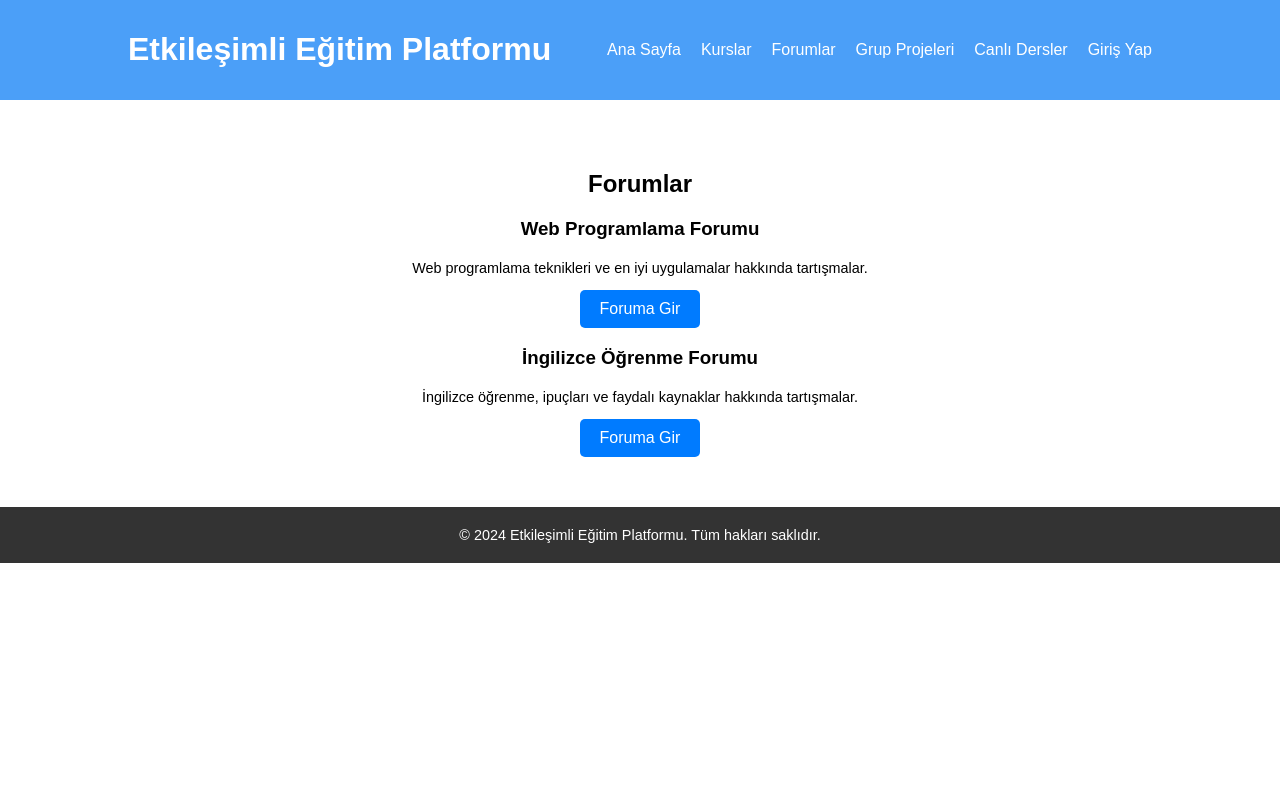
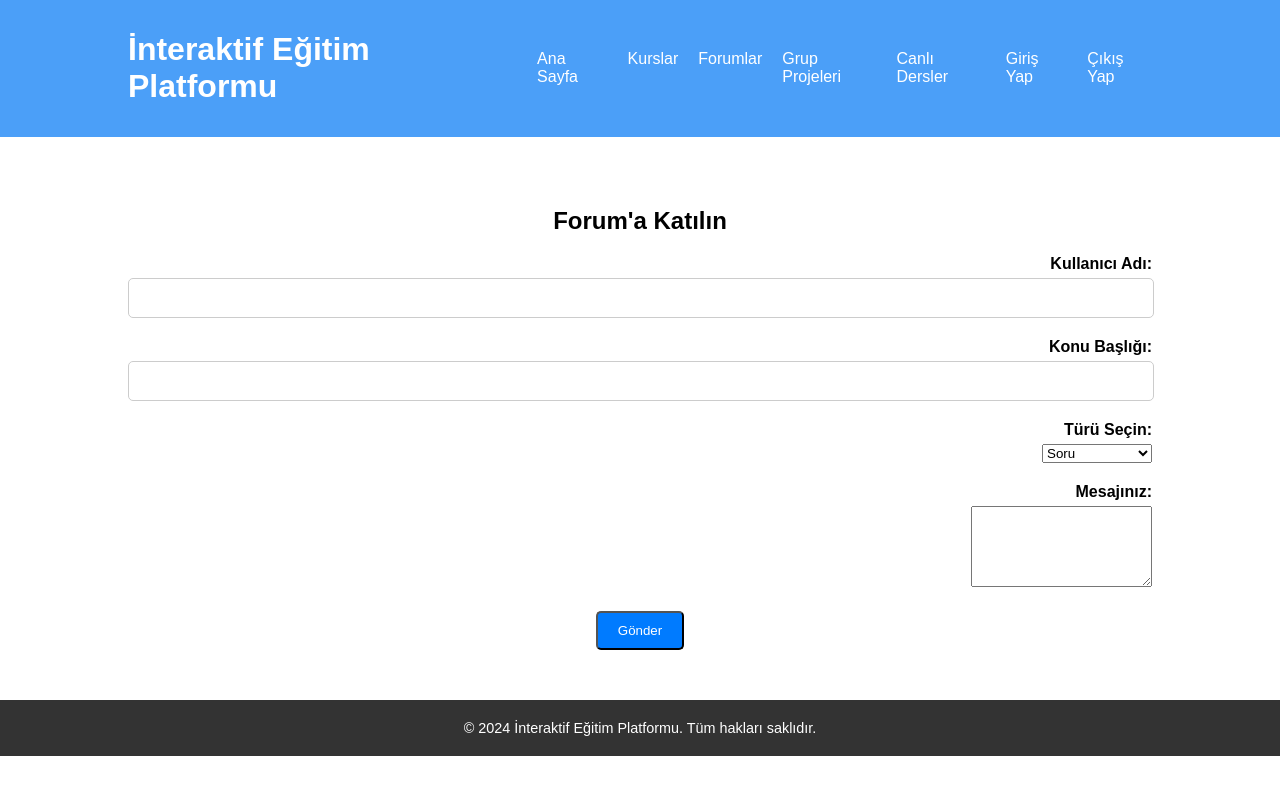
Before and after one commit to mahmodking55555/mahmudelvezir, a plain HTML site: page forums.html in a window 1280 px wide. Drawn offline with Linux system fonts and the light colour scheme.

Commit message:
Update forums.html

```diff
--- a/forums.html
+++ b/forums.html
@@ -9,7 +9,7 @@
 <body>
     <header>
         <div class="container">
-            <h1><a href="index.html">Etkileşimli Eğitim Platformu</a></h1>
+            <h1><a href="index.html">İnteraktif Eğitim Platformu</a></h1>
             <nav>
                 <ul>
                     <li><a href="index.html">Ana Sayfa</a></li>
@@ -18,31 +18,47 @@
                     <li><a href="projects.html">Grup Projeleri</a></li>
                     <li><a href="live.html">Canlı Dersler</a></li>
                     <li><a href="login.html">Giriş Yap</a></li>
+                    <li><a href="logout.html">Çıkış Yap</a></li>
                 </ul>
             </nav>
         </div>
     </header>
 
     <main class="container">
-        <h2>Forumlar</h2>
-        <div class="forum-list">
-            <div class="forum-item">
-                <h3>Web Programlama Forumu</h3>
-                <p>Web programlama teknikleri ve en iyi uygulamalar hakkında tartışmalar.</p>
-                <a href="forum-detail.html" class="btn">Foruma Gir</a>
-            </div>
-            <div class="forum-item">
-                <h3>İngilizce Öğrenme Forumu</h3>
-                <p>İngilizce öğrenme, ipuçları ve faydalı kaynaklar hakkında tartışmalar.</p>
-                <a href="forum-detail.html" class="btn">Foruma Gir</a>
-            </div>
-            <!-- Gerekirse daha fazla forum ekleyin -->
-        </div>
+        <section id="forum-form">
+            <h2>Forum'a Katılın</h2>
+            <form action="#" method="POST">
+                <div class="form-group">
+                    <label for="username">Kullanıcı Adı:</label>
+                    <input type="text" id="username" name="username" required>
+                </div>
+                <div class="form-group">
+                    <label for="topic">Konu Başlığı:</label>
+                    <input type="text" id="topic" name="topic" required>
+                </div>
+                <div class="form-group">
+                    <label for="discussion-type">Türü Seçin:</label>
+                    <select id="discussion-type" name="discussion-type" required>
+                        <option value="soru">Soru</option>
+                        <option value="tartışma">Tartışma</option>
+                        <option value="bilgi">Bilgi Paylaşımı</option>
+                    </select>
+                </div>
+                <div class="form-group">
+                    <label for="message">Mesajınız:</label>
+                    <textarea id="message" name="message" rows="5" required></textarea>
+                </div>
+                <button type="submit" class="btn">Gönder</button>
+            </form>
+        </section>
+
+        <!-- اضافة المناقشات أو المواضيع الأخرى هنا -->
+
     </main>
 
     <footer>
         <div class="container">
-            <p>&copy; 2024 Etkileşimli Eğitim Platformu. Tüm hakları saklıdır.</p>
+            <p>&copy; 2024 İnteraktif Eğitim Platformu. Tüm hakları saklıdır.</p>
         </div>
     </footer>
 </body>
```
